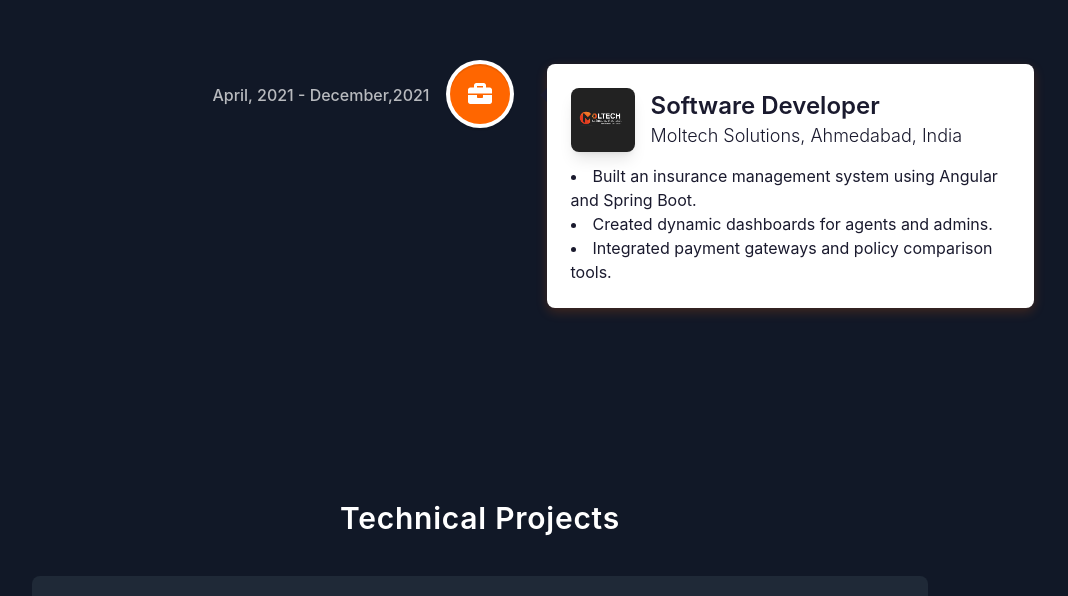
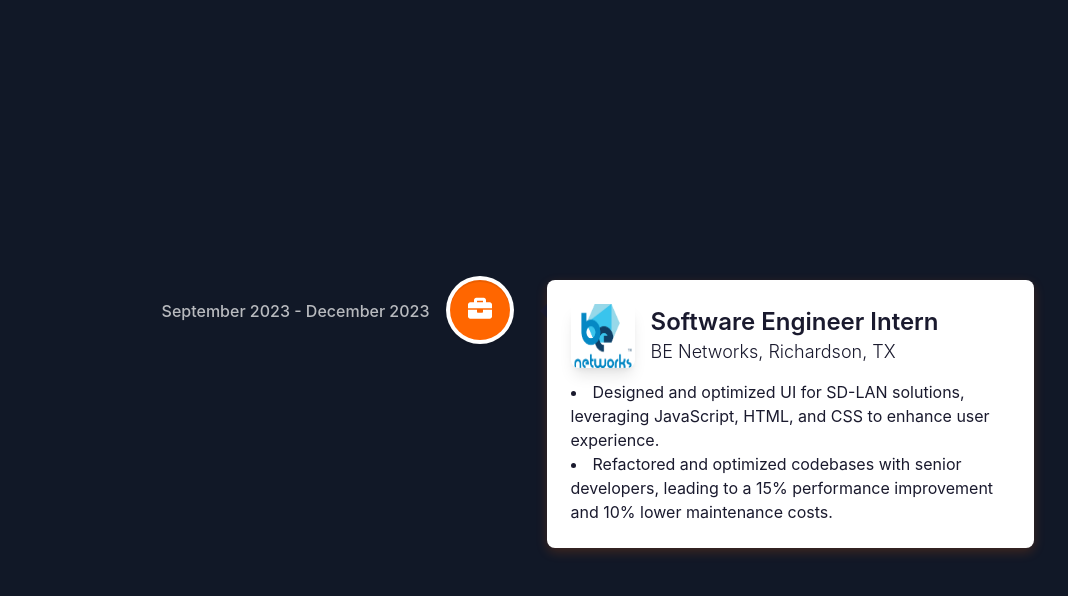
Before and after one commit to mansi8140/mansi-portfolio, a Next.js app: page / in a window 1280 px wide. Shown: the part 2020-2616 px from the top of the page, without its empty margins (160-1228 px from the left). Built offline with nearby package versions, Linux system fonts and the light colour scheme.

Commit message:
Imroved Experience section details

```diff
--- a/app/components/about.tsx
+++ b/app/components/about.tsx
@@ -79,6 +79,7 @@ const About = () => {
                 "Next.js",
                 "Angular",
                 "Framer Motion",
+                "API",
                 "Spring Boot",
                 "NestJs",
                 "Tailwind CSS",
--- a/app/components/experince.tsx
+++ b/app/components/experince.tsx
@@ -13,23 +13,35 @@ import Image from "next/image";
 const experiences = [
   {
     role: "Software Engineer",
-    company: "Be Networks, Richardson, TX",
-    duration: "September,2023 - Present",
+    company: "BE Networks, Richardson, TX",
+    duration: "January 2024 - Present",
     details: [
-      "Developed highly responsive UI components in React and TypeScript.",
-      "Optimized performance, reducing load times by 30%.",
-      "Integrated third-party APIs for seamless financial transactions.",
+      "Developed scalable applications using JavaScript, TypeScript, and NestJS for microservices, optimizing RESTful API performance.",
+      "Integrated LangChain AI framework to enhance chatbot capabilities, improving user interactions with prompt engineering.",
+      "Refactored system architecture, improving UI performance with CSS optimizations and state management.",
+      "Designed & executed manual & automated test cases with Jest, reducing critical bugs by 25% and ensuring 99% uptime.",
+      "Collaborated cross-functionally in Agile teams, delivering secure and high-performing software solutions.",
     ],
-    logo: "/be-networks.png", // ✅ Ensure these are placed inside /public
+    logo: "/be-networks.png",
+  },
+  {
+    role: "Software Engineer Intern",
+    company: "BE Networks, Richardson, TX",
+    duration: "September 2023 - December 2023",
+    details: [
+      "Designed and optimized UI for SD-LAN solutions, leveraging JavaScript, HTML, and CSS to enhance user experience.",
+      "Refactored and optimized codebases with senior developers, leading to a 15% performance improvement and 10% lower maintenance costs.",
+    ],
+    logo: "/be-networks.png",
   },
   {
     role: "Software Developer",
     company: "Moltech Solutions, Ahmedabad, India",
-    duration: "April, 2021 - December,2021",
+    duration: "April 2021 - December 2021",
     details: [
-      "Built an insurance management system using Angular and Spring Boot.",
-      "Created dynamic dashboards for agents and admins.",
-      "Integrated payment gateways and policy comparison tools.",
+      "Developed and deployed five web and mobile applications using React.js, React Native, Bootstrap, and Figma, improving UI by 35%, while independently designing, developing, and testing a mobile app with React Native and Figma.",
+      "Optimized performance and deployment by enhancing SEO, implementing CI/CD, improving page load speeds by 15%, reducing downtime by 40%, and revamping web designs using reusable components, prototyping, and WordPress.",
+      "Accelerated development cycles and improved UI/UX by implementing reusable components, UI prototyping, and performance tuning, reducing design iteration time by 50% and enhancing feature rollout speed with CI/CD",
     ],
     logo: "/moltech.png",
   },
@@ -38,7 +50,7 @@ const experiences = [
 const Experience = () => {
   return (
     <motion.section
-      className="py-20 bg-gray-100 bg-gray-900 px-6"
+      className="py-20 bg-gray-900 px-6"
       initial={{ opacity: 0, y: 50 }}
       whileInView={{ opacity: 1, y: 0 }}
       transition={{ duration: 0.8, ease: "easeOut" }}
@@ -46,7 +58,7 @@ const Experience = () => {
       id="experience"
     >
       <motion.h2
-        className="text-3xl font-semibold text-center mb-10 text-gray-900 text-white tracking-wide"
+        className="text-3xl font-semibold text-center mb-10 text-white tracking-wide"
         initial={{ opacity: 0, y: -20 }}
         whileInView={{ opacity: 1, y: 0 }}
         transition={{ duration: 0.8, ease: "easeOut" }}
@@ -60,14 +72,15 @@ const Experience = () => {
           <VerticalTimelineElement
             key={index}
             contentStyle={{
+              background: "#fff",
               color: "#1a1a2e",
               borderRadius: "8px",
               textAlign: "left",
               boxShadow: "0 4px 12px rgba(255, 102, 0, 0.2)",
             }}
             contentArrowStyle={{ borderRight: "7px solid #1a1a2e" }}
-            dateClassName="text-white	"
             date={exp.duration}
+            dateClassName="text-white"
             icon={
               <motion.div
                 animate={{ y: [0, -3, 0] }}
@@ -101,14 +114,16 @@ const Experience = () => {
                   className="w-16 h-16 rounded-lg shadow-lg"
                 />
                 <div>
-                  <h3 className="text-2xl font-semibold ">{exp.role}</h3>
+                  <h3 className="text-2xl font-semibold">{exp.role}</h3>
                   <h4 className="text-lg font-light">{exp.company}</h4>
-                  <h2></h2>
+                  <h5 className="lg:hidden xl:hidden 2xl:hidden text-orange-400">
+                    {exp.duration}
+                  </h5>
                 </div>
               </div>
 
               {/* Experience Details */}
-              <ul className="mt-3 list-disc list-inside ">
+              <ul className="mt-3 list-disc list-inside text-gary-500">
                 {exp.details.map((detail, i) => (
                   <li key={i}>{detail}</li>
                 ))}
```
